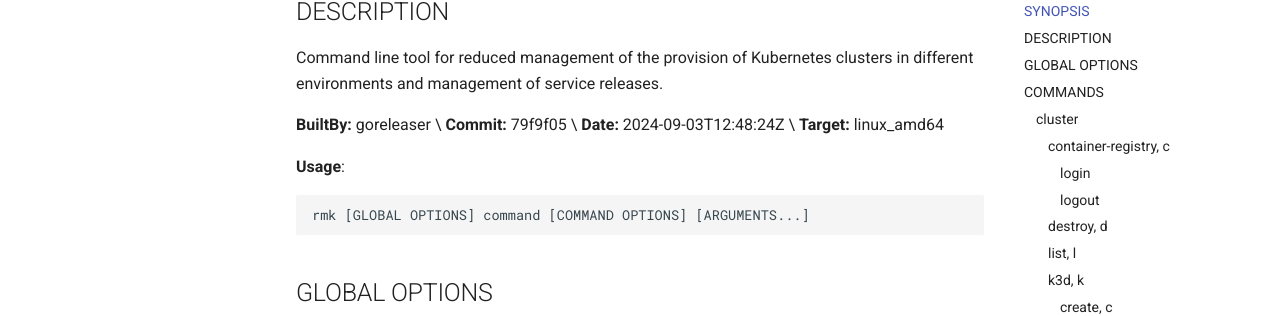
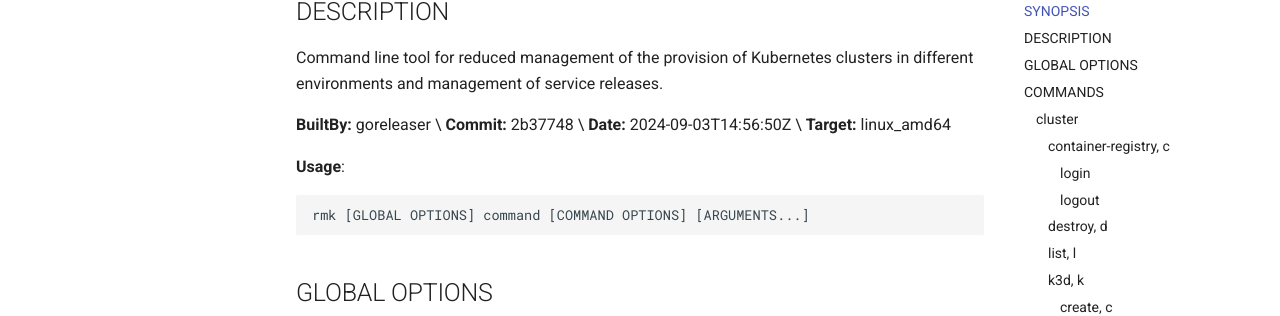
Before and after one commit to edenlabllc/rmk, an MkDocs documentation site: the page built from docs/commands.md, in a window 1280 px wide and 900 px high, scrolled down 384 px. Shown: the part 145-461 px from the top of the window. Built offline with MkDocs 1.6.1 and Material for MkDocs 9.7.7, drawn with Linux system fonts in a browser that asks for light colours; comment, search, counter and statistics services are not loaded; the version menu is left out.

Commit message:
[skip docs commands update] Update commands documentation

```diff
--- a/docs/commands.md
+++ b/docs/commands.md
@@ -18,8 +18,8 @@ rmk
 Command line tool for reduced management of the provision of Kubernetes clusters in different environments and management of service releases.
 
 **BuiltBy:** goreleaser \
-**Commit:** 79f9f05 \
-**Date:** 2024-09-03T12:48:24Z \
+**Commit:** 2b37748 \
+**Date:** 2024-09-03T14:56:50Z \
 **Target:** linux_amd64
 
 **Usage**:
```
